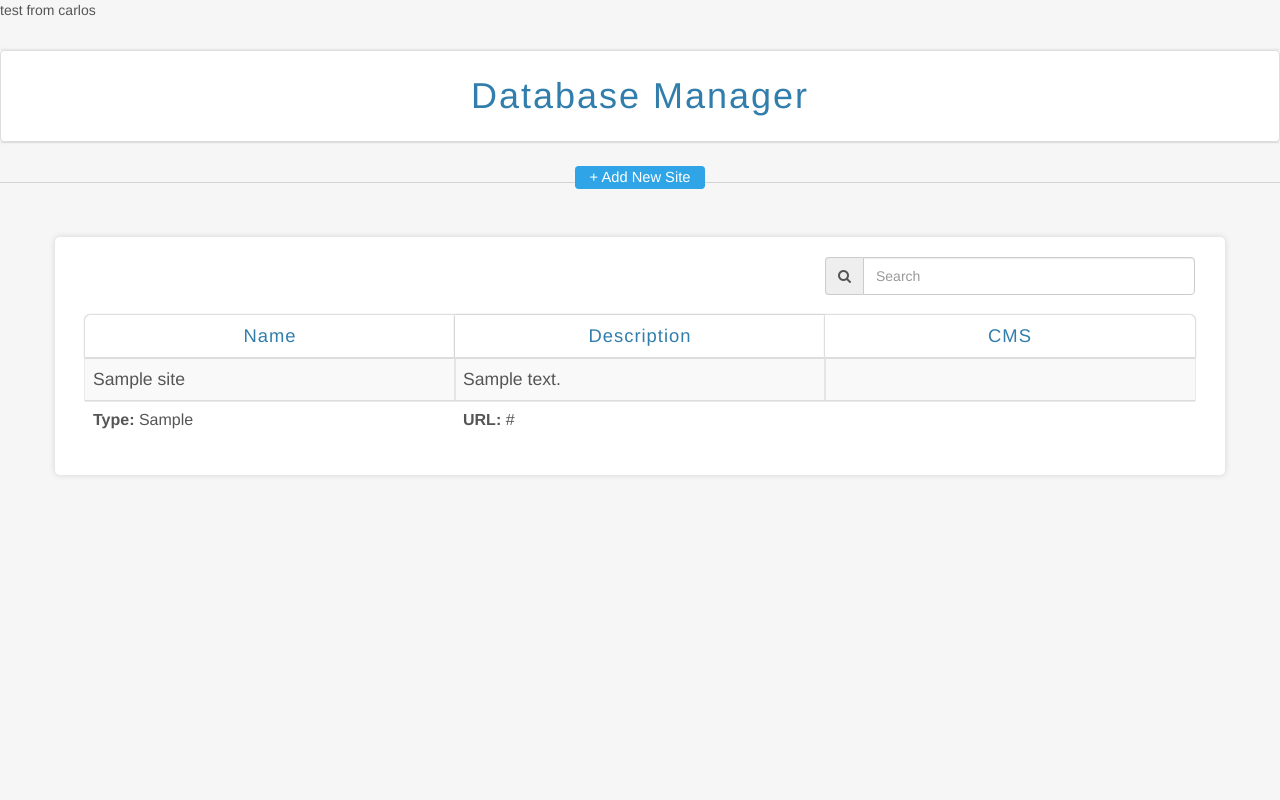
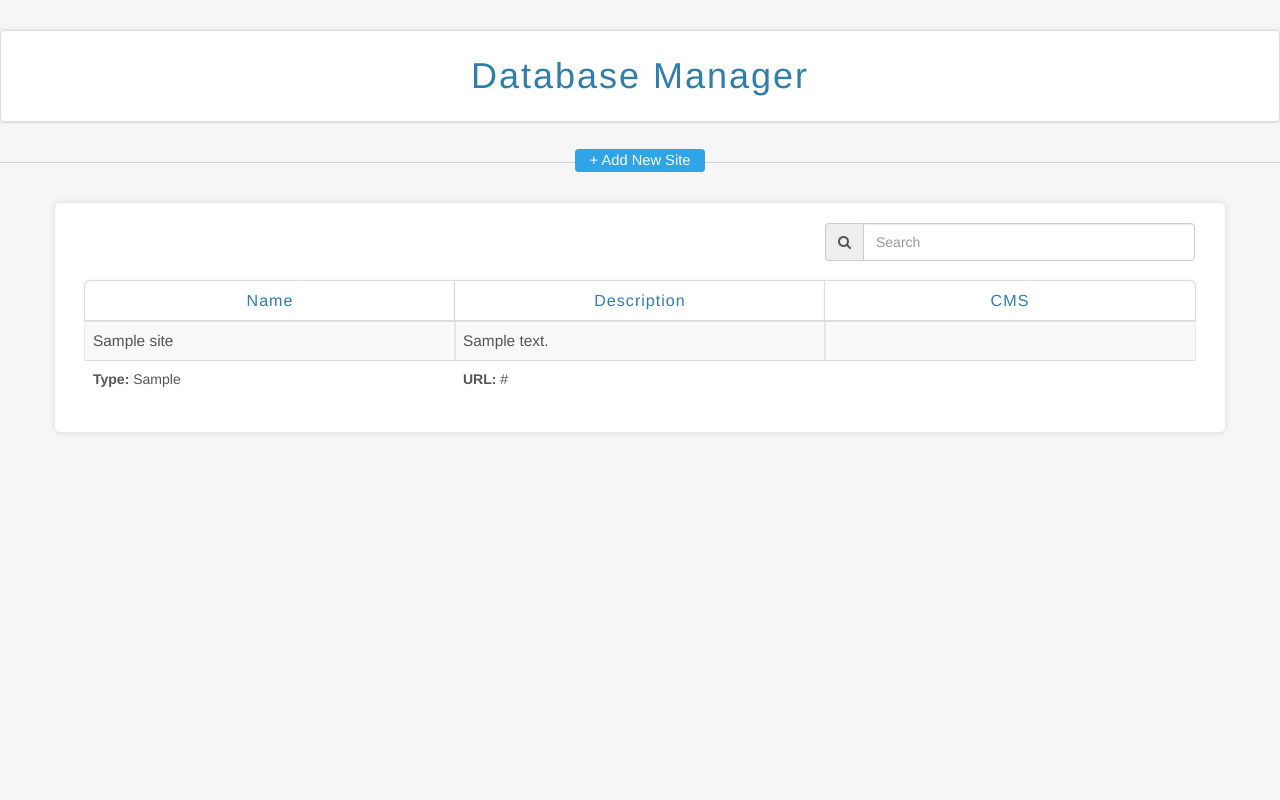
Before and after one commit to carlosmoreira/sites_management, a PHP site: page / in a window 1280 px wide. Run offline with PHP 8.4, Linux system fonts and the light colour scheme; tables that the repository leaves empty or names only in its code hold one stand-in row (values such as "Sample post"); some libraries are stand-ins or nearby versions.

Commit message:
Testing again

```diff
--- a/index.php
+++ b/index.php
@@ -1,4 +1,3 @@
-test from carlos
 <?php
 require_once './php/login.php';
 
```
